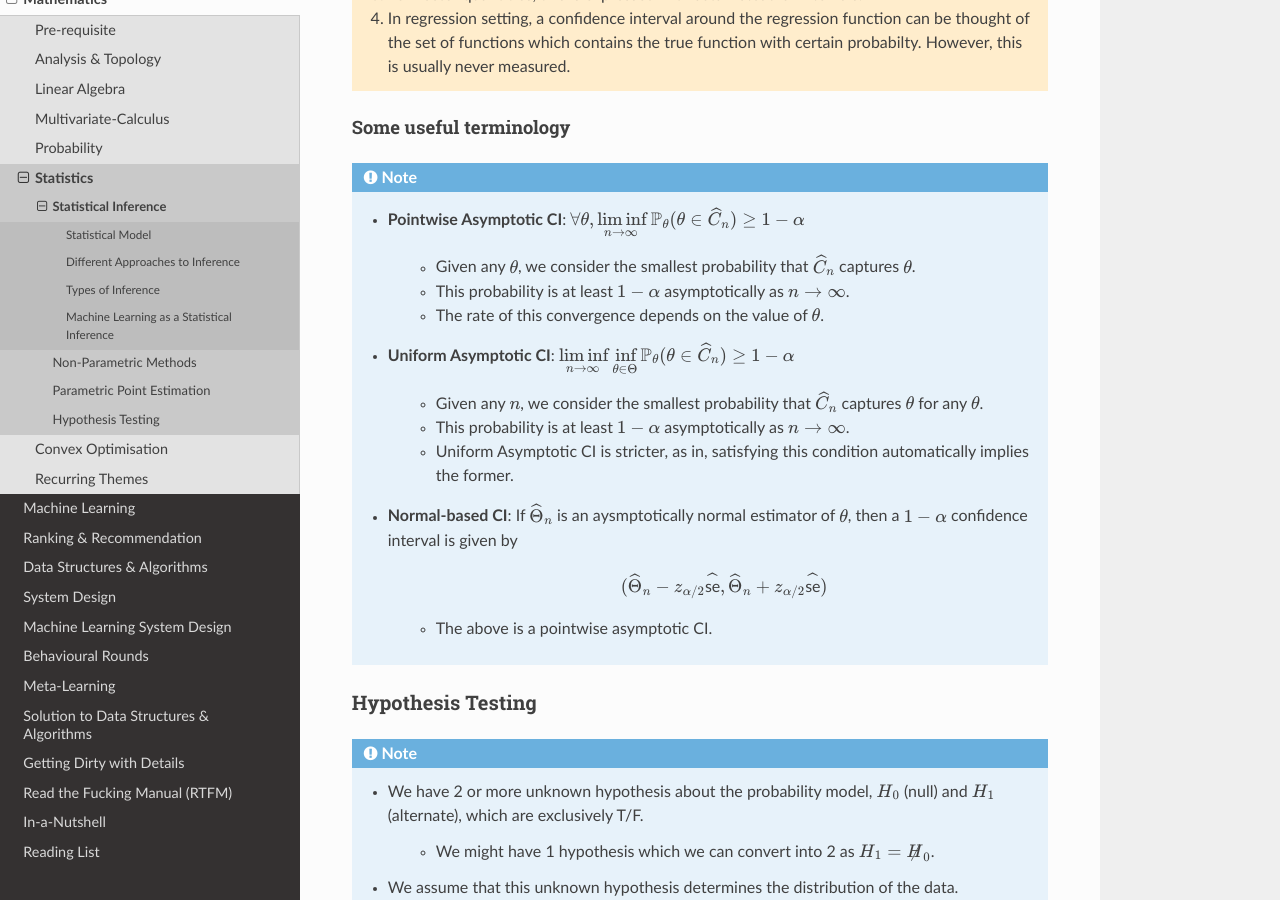
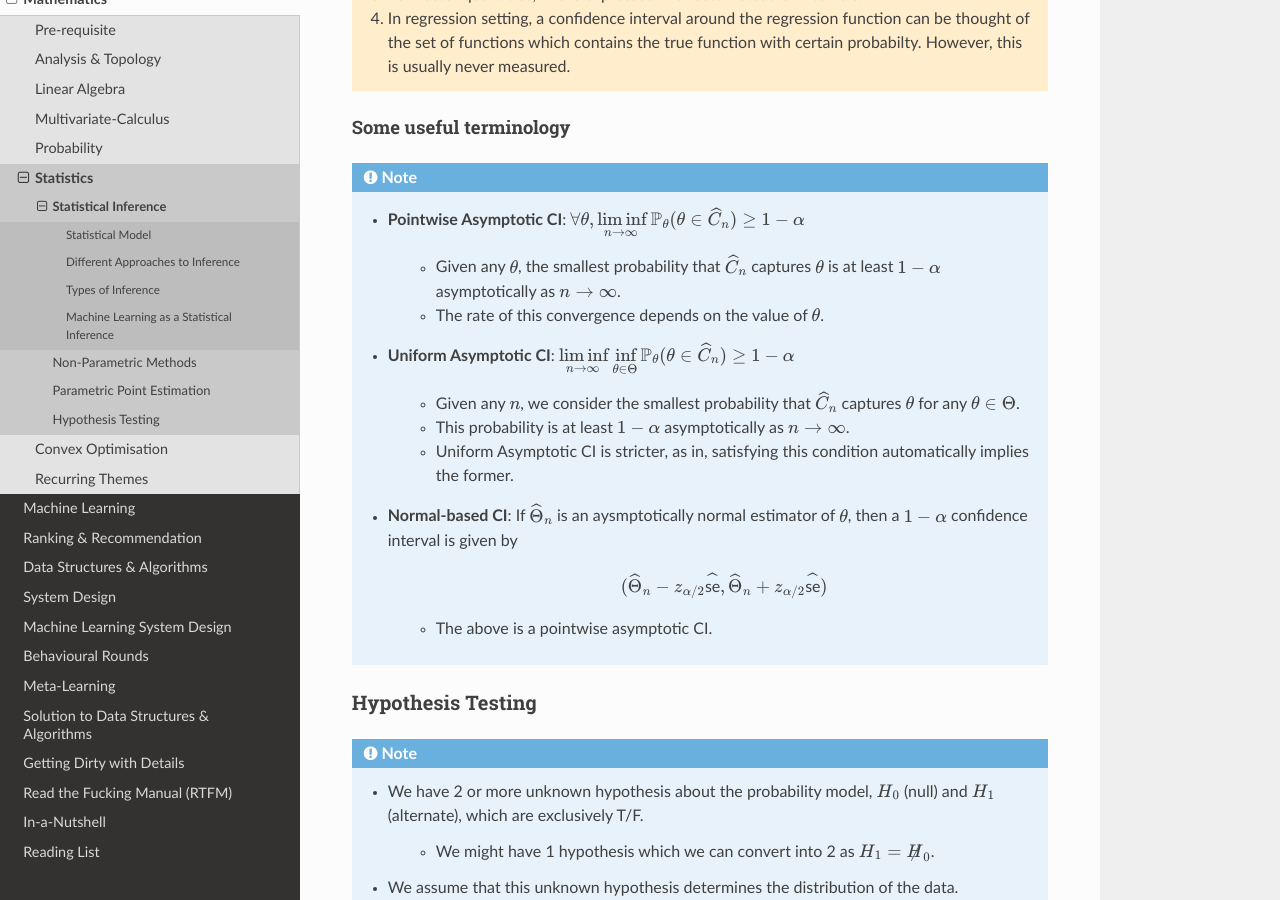
Before and after one commit to uselesstechjunks/leetcode, a Sphinx documentation site: the page built from docs/source/math/stat/inference.rst, in a window 1280 px wide and 900 px high, scrolled down 4359 px. Built offline with Sphinx 7.4.7 and the Read the Docs theme 2.0.0, drawn with Linux system fonts in a browser that asks for light colours.

Commit message:
Update inference.rst

```diff
--- a/docs/source/math/stat/inference.rst
+++ b/docs/source/math/stat/inference.rst
@@ -146,12 +146,11 @@ Some useful terminology
 .. note::
 	* **Pointwise Asymptotic CI**: :math:`\forall\theta,\liminf\limits_{n\to\infty}\mathbb{P}_{\theta}(\theta\in\widehat{C}_n)\ge 1-\alpha`
 
-		* Given any :math:`\theta`, we consider the smallest probability that :math:`\widehat{C}_n` captures :math:`\theta`.
-		* This probability is at least :math:`1-\alpha` asymptotically as :math:`n\to\infty`.
+		* Given any :math:`\theta`, the smallest probability that :math:`\widehat{C}_n` captures :math:`\theta` is at least :math:`1-\alpha` asymptotically as :math:`n\to\infty`.
 		* The rate of this convergence depends on the value of :math:`\theta`.
 	* **Uniform Asymptotic CI**: :math:`\liminf\limits_{n\to\infty}\inf\limits_{\theta\in\Theta}\mathbb{P}_{\theta}(\theta\in\widehat{C}_n)\ge 1-\alpha`
 
-		* Given any :math:`n`, we consider the smallest probability that :math:`\widehat{C}_n` captures :math:`\theta` for any :math:`\theta`.
+		* Given any :math:`n`, we consider the smallest probability that :math:`\widehat{C}_n` captures :math:`\theta` for any :math:`\theta\in\Theta`.
 		* This probability is at least :math:`1-\alpha` asymptotically as :math:`n\to\infty`.
 		* Uniform Asymptotic CI is stricter, as in, satisfying this condition automatically implies the former.
 	* **Normal-based CI**: If :math:`\widehat{\Theta}_n` is an aysmptotically normal estimator of :math:`\theta`, then a :math:`1-\alpha` confidence interval is given by
```
